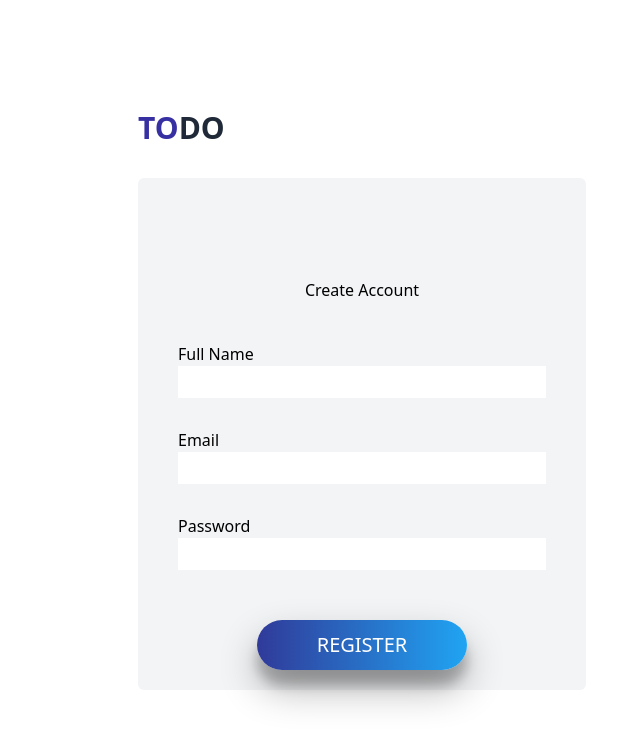
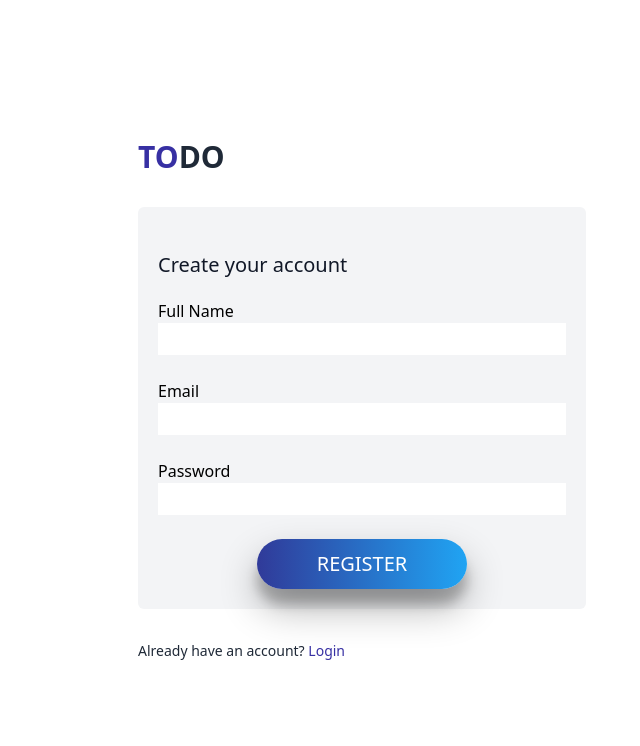
Before and after one commit to itsfitriayu/fe-todo-app, a React (Create React App) app: page /register in a window 1280 px wide. Shown: the top 746 px of the page, without its empty margins (278-918 px from the left). Built offline with nearby package versions, Linux system fonts and the light colour scheme.

Commit message:
[FIT] update UI

```diff
--- a/src/App.css
+++ b/src/App.css
@@ -28,7 +28,7 @@
 .name,
 .email,
 .password {
-  margin: 20px;
+  margin: 2rm;
   color: black;
   font-size: 16px;
 }
@@ -44,8 +44,8 @@
   border-top-style: none;
   border-left-style: none;
   border-right-style: none;
-  border-bottom-style: 2px solid black;
-  margin-bottom: 10px;
+  border-bottom-style: 2rm solid black;
+  margin-bottom: 5rm;
 }
 
 .error {
--- a/src/Components/RegisterForm.js
+++ b/src/Components/RegisterForm.js
@@ -30,11 +30,10 @@ const RegisterForm = () => {
                 </Link>
                 </a>
             </div>
-            <div  className="p-5 rounded-md bg-gray-100">
-          <div>
-              <h2 className="title text-red">Create Account</h2>
-          </div>
-          <form className="form-wrapper">
+        <div  className="p-5 rounded-md bg-gray-100">
+          <h2 className="mt-6 text-xl text-gray-900">Create your account</h2>
+
+          <form className="mt-5 space-y-6">
             <div className="name">
                 <label className="label">Full Name</label>
                 <input
@@ -61,6 +60,7 @@ const RegisterForm = () => {
                     className="input"
                     type="pasword"
                     name="password"
+                    minLength={8}
                     value={values.password}
                     onChange={handleChange}
                 />
@@ -70,6 +70,16 @@ const RegisterForm = () => {
             </div>
         </form>
         </div>
+            <div>
+                <p className="mt-1 text-sm font-medium text-gray-800">
+                    Already have an account? {' '}
+                    <a href="/#" className="font-medium text-indigo-800 hover:text-indigo-500">
+                    <Link to="/login">
+                    Login
+                    </Link>
+                </a>
+                </p>
+            </div>
       </div>
     </div>
   );
```
Also changed, not shown: 1 other file (tests, documents, lock files or other folders).
